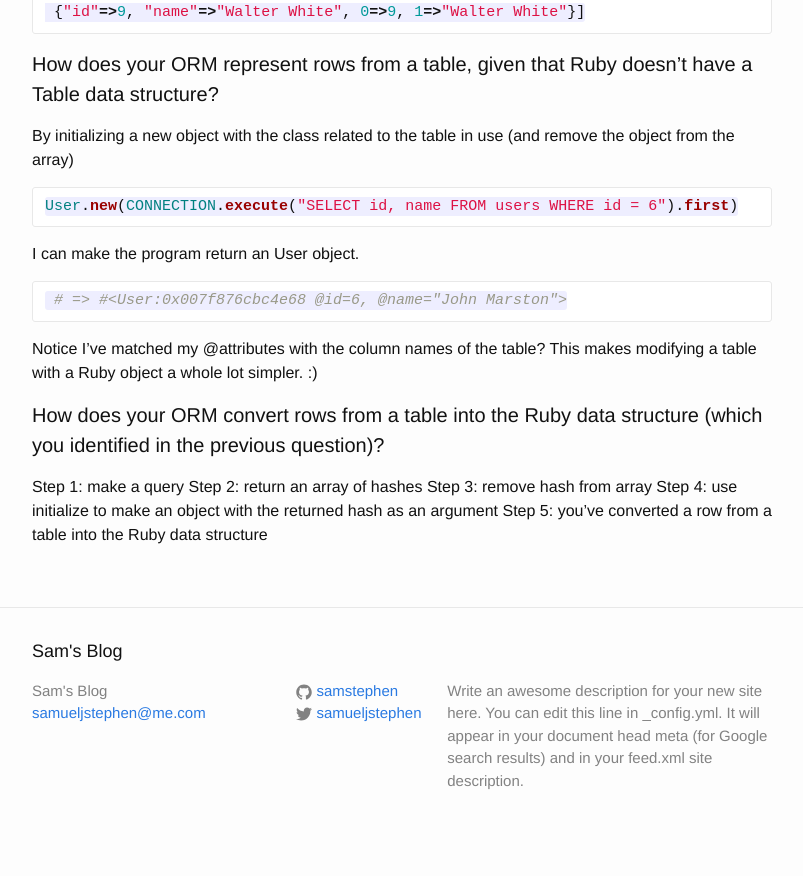
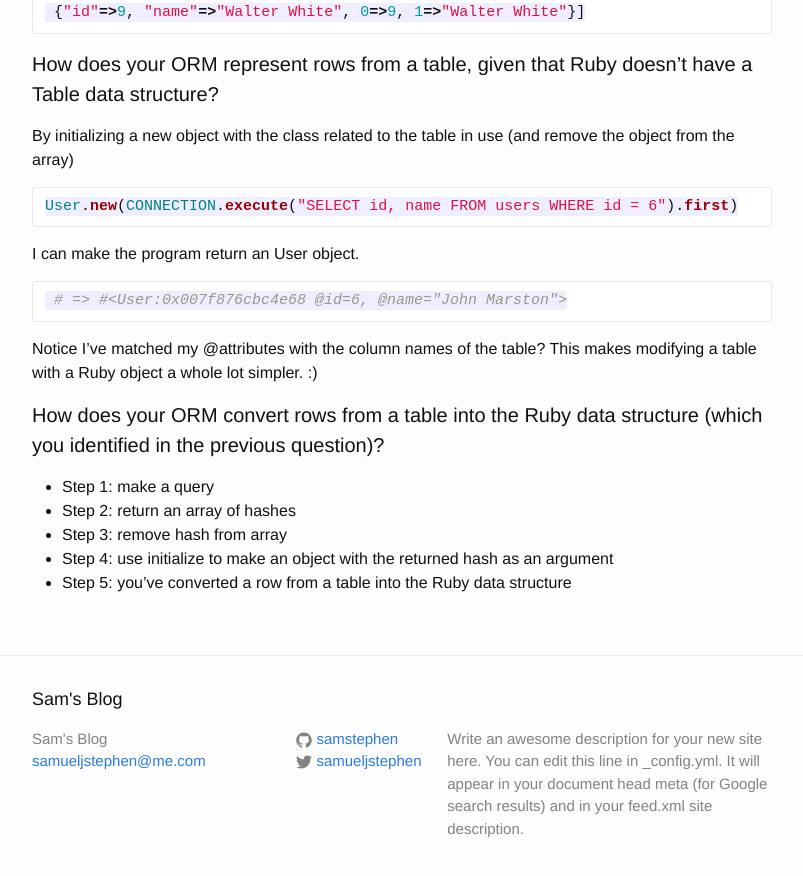
Before and after one commit to SamStephen/samstephen, a Jekyll site: the page built from _posts/2015-06-25-orm.md, in a window 1280 px wide and 900 px high, scrolled down 843 px. Shown: the top 876 px of the window, without its empty margins (238-1041 px from the left). Built offline with Jekyll 4.4.1, drawn with Linux system fonts in a browser that asks for light colours; Markdown is read by kramdown in place of the engine named in the settings; before the commit the page ends 1695 px from its top, so only the background shows below that.

Commit message:
reformatted

```diff
--- a/_posts/2015-06-25-orm.md
+++ b/_posts/2015-06-25-orm.md
@@ -51,8 +51,8 @@ Notice I've matched my @attributes with the column names of the table? This make
 
 ####How does your ORM convert rows from a table into the Ruby data structure (which you identified in the previous question)?
 
-Step 1: make a query
-Step 2: return an array of hashes
-Step 3: remove hash from array
-Step 4: use initialize to make an object with the returned hash as an argument
-Step 5: you've converted a row from a table into the Ruby data structure
+* Step 1: make a query
+* Step 2: return an array of hashes
+* Step 3: remove hash from array
+* Step 4: use initialize to make an object with the returned hash as an argument
+* Step 5: you've converted a row from a table into the Ruby data structure
```
